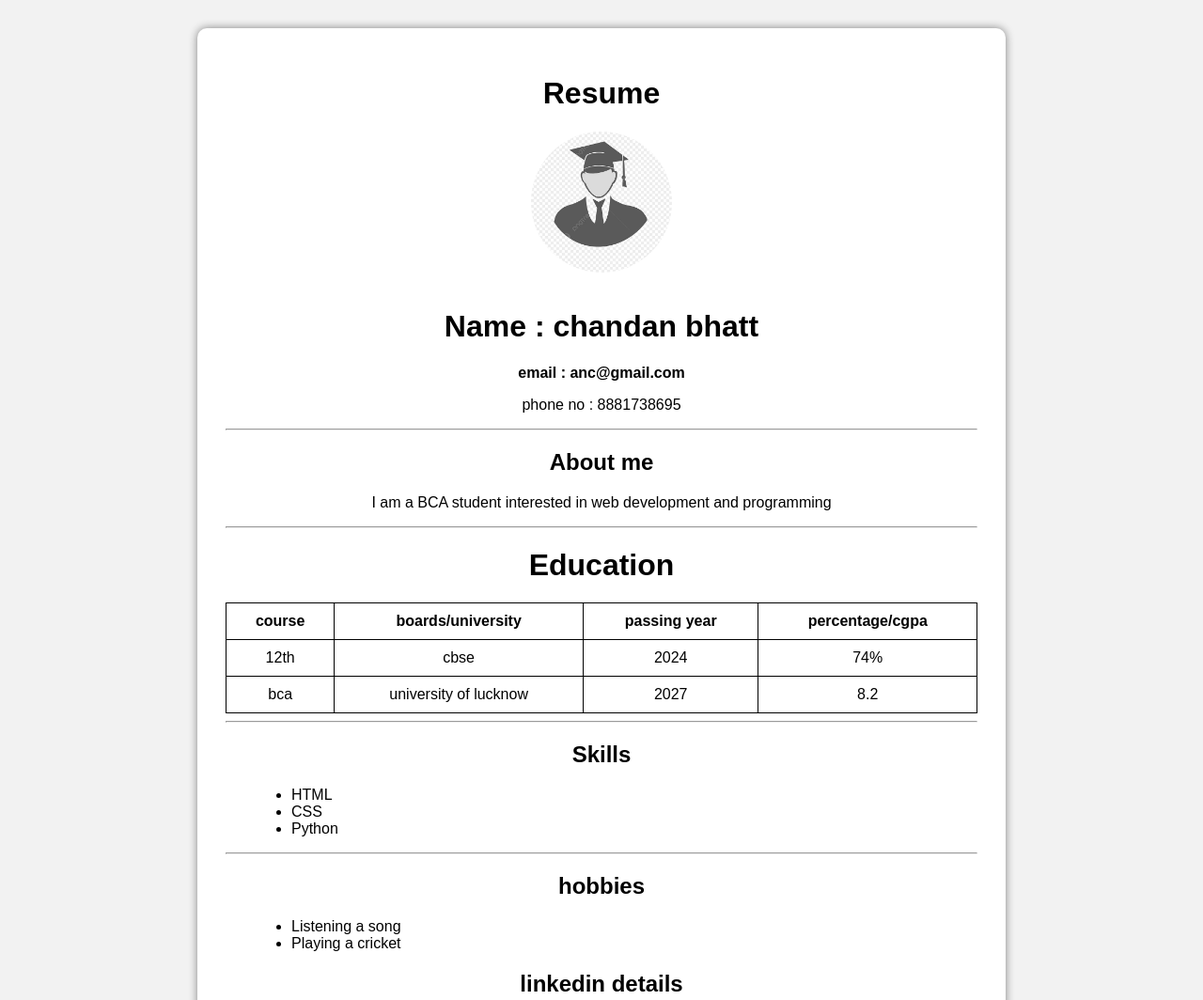
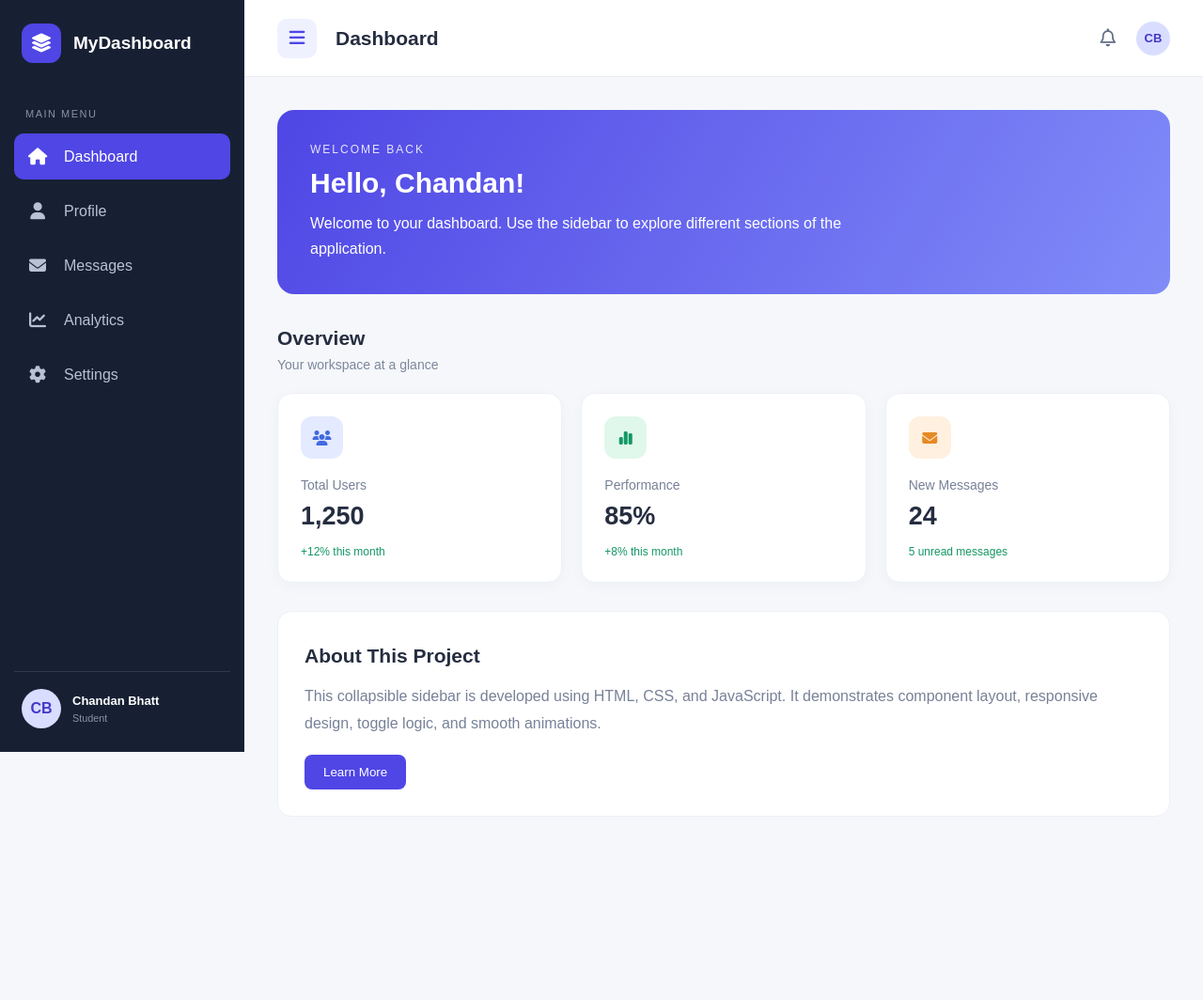
Before and after one commit to chandan-1819/htmlfile, a plain HTML site: page index.html in a window 1280 px wide. Shown: the top 1064 px of the page at 94% size. After the commit the page ends 904 px from the top, so only its background shows below. Drawn offline with Linux system fonts and the light colour scheme.

Commit message:
Add files via upload

```diff
--- a/index.html
+++ b/index.html
@@ -1,71 +1,148 @@
 <!DOCTYPE html>
 <html lang="en">
+
 <head>
     <meta charset="UTF-8">
     <meta name="viewport" content="width=device-width, initial-scale=1.0">
-    <title>portfolio</title>
-    <link rel="stylesheet" href="portfolio.css">
+    <title>Collapsible Sidebar</title>
+
+    <link rel="stylesheet" href="style.css">
+
+    <link rel="stylesheet" href="https://cdnjs.cloudflare.com/ajax/libs/font-awesome/6.5.2/css/all.min.css">
 </head>
+
 <body>
-    <div class="container">
-    <h1>Resume</h1>
-    <img src="rs.jpg" alt="" class="profile">
-    <br>
-        <h1><strong>Name : chandan bhatt</strong>
-        </h1>
-        <p> <strong>email : anc@gmail.com</strong></p>
-        <p>phone no : 8881738695</p>
-        <hr>
-        <h2><b> About me</b></h2>
-        <p>I am a BCA student interested in web development and programming</p>
-        <hr>
-        <h1 align="center ">Education</h1>
-        <table  border="2" align="center">
-            <tr>
-                <th>course</th>
-                <th>boards/university</th>
-                <th>passing year</th>
-                <th>percentage/cgpa</th>
-            </tr>
-            <tr>
-                <td>12th</td>
-                <td>cbse</td>
-                <td>2024</td>
-                <td>74%</td>
-            </tr>
-            <tr>
-                <td>bca</td>
-                <td>university of lucknow </td>
-                <td>2027</td>
-                <td>8.2</td>
-            </tr>
-        </table>
-        <hr>
-        <h2>Skills</h2>
-        <ul align="left">
-            <li>HTML</li>
-            <li>CSS</li>
-            <li>Python</li>
-        </ul>
-        <hr>
-        <h2>hobbies</h2>
-        <ul>
-            <li>Listening a song </li>
-            <li>Playing a cricket</li>
-        </ul>
-        <h2>linkedin details </h2>
-        <p align="center">
-        <center><a href="https://in.linkedin.com/" target="_blank">Visits my Linkedin </a></p>
-        <!-- <iframe src="https://www.google.com/maps/embed?pb=!1m18!1m12!1m3!1d3559.109472160257!2d81.0421315!3d26.868262800000004!2m3!1f0!2f0!3f0!3m2!1i1024!2i768!4f13.1!3m3!1m2!1s0x399be28f4a707fb1%3A0x87129e8059e4dce5!2sRama%20Degree%20College%20%7C%20Best%20B.Ed%20College%20in%20Lucknow%20%7C%20Best%20BBA%20College%20%7C%20Best%20B.com%2C%20M.com%20College%20in%20Lucknow!5e0!3m2!1sen!2sin!4v1785562033045!5m2!1sen!2sin" width="260" height="250" style="border:0;" allowfullscreen="" loading="lazy" referrerpolicy="strict-origin-when-cross-origin"></iframe></center><br>
-        <center><button type ="submit">submit</button></center>
-        <div class="class1">
-            Lorem ipsum dolor sit amet consectetur, adipisicing elit. Autem, pariatur?
+
+    <div class="overlay" id="overlay"></div>
+
+    <!-- Sidebar -->
+    <aside class="sidebar" id="sidebar">
+
+        <div class="logo">
+            <div class="logo-icon">
+                <i class="fa-solid fa-layer-group"></i>
+            </div>
+            <span class="logo-text">MyDashboard</span>
         </div>
-        <div class="parent">
-        <div class="div1">hello</div>
-        <div class="div2"></div>
-        <div class="div3"></div> -->
-</div>
 
+        <div class="menu-title">MAIN MENU</div>
+
+        <nav class="navigation">
+            <a href="#dashboard" class="nav-link active" title="Dashboard">
+                <i class="fa-solid fa-house"></i>
+                <span>Dashboard</span>
+            </a>
+
+            <a href="#profile" class="nav-link" title="Profile">
+                <i class="fa-solid fa-user"></i>
+                <span>Profile</span>
+            </a>
+
+            <a href="#messages" class="nav-link" title="Messages">
+                <i class="fa-solid fa-envelope"></i>
+                <span>Messages</span>
+            </a>
+
+            <a href="#analytics" class="nav-link" title="Analytics">
+                <i class="fa-solid fa-chart-line"></i>
+                <span>Analytics</span>
+            </a>
+
+            <a href="#settings" class="nav-link" title="Settings">
+                <i class="fa-solid fa-gear"></i>
+                <span>Settings</span>
+            </a>
+        </nav>
+
+        <div class="sidebar-bottom">
+            <div class="user-avatar">CB</div>
+            <div class="user-info">
+                <strong>Chandan Bhatt</strong>
+                <small>Student</small>
+            </div>
+        </div>
+
+    </aside>
+
+    <!-- Main Content -->
+    <main class="main-content" id="mainContent">
+
+        <header class="topbar">
+            <button class="toggle-btn" id="toggleBtn" aria-label="Toggle sidebar" aria-controls="sidebar"
+                aria-expanded="true">
+                <i class="fa-solid fa-bars"></i>
+            </button>
+
+            <h2>Dashboard</h2>
+
+            <div class="topbar-right">
+                <i class="fa-regular fa-bell"></i>
+                <div class="small-avatar">CB</div>
+            </div>
+        </header>
+
+        <section class="content">
+            <div class="welcome-card">
+                <p class="eyebrow">WELCOME BACK</p>
+                <h1>Hello, Chandan!</h1>
+                <p>
+                    Welcome to your dashboard. Use the sidebar to explore
+                    different sections of the application.
+                </p>
+            </div>
+
+            <div class="section-heading">
+                <h2>Overview</h2>
+                <p>Your workspace at a glance</p>
+            </div>
+
+            <div class="cards">
+                <div class="card">
+                    <div class="card-icon blue">
+                        <i class="fa-solid fa-users"></i>
+                    </div>
+                    <p>Total Users</p>
+                    <h3>1,250</h3>
+                    <small>+12% this month</small>
+                </div>
+
+                <div class="card">
+                    <div class="card-icon green">
+                        <i class="fa-solid fa-chart-simple"></i>
+                    </div>
+                    <p>Performance</p>
+                    <h3>85%</h3>
+                    <small>+8% this month</small>
+                </div>
+
+                <div class="card">
+                    <div class="card-icon orange">
+                        <i class="fa-solid fa-envelope"></i>
+                    </div>
+                    <p>New Messages</p>
+                    <h3>24</h3>
+                    <small>5 unread messages</small>
+                </div>
+            </div>
+
+            <div class="info-panel">
+                <h2>About This Project</h2>
+                <p>
+                    This collapsible sidebar is developed using HTML, CSS,
+                    and JavaScript. It demonstrates component layout,
+                    responsive design, toggle logic, and smooth animations.
+                </p>
+                <button class="learn-btn" id="learnBtn">Learn More</button>
+                <p class="learn-info" id="learnInfo" hidden>
+                    The sidebar can be expanded or collapsed using the menu
+                    button. On smaller screens, it opens as an overlay.
+                </p>
+            </div>
+        </section>
+
+    </main>
+
+    <script src="script.js"></script>
 </body>
+
 </html>
--- /dev/null
+++ b/script.js
@@ -0,0 +1,60 @@
+
+const toggleBtn = document.getElementById("toggleBtn");
+const overlay = document.getElementById("overlay");
+const navLinks = document.querySelectorAll(".nav-link");
+const learnBtn = document.getElementById("learnBtn");
+const learnInfo = document.getElementById("learnInfo");
+
+const mobileScreen = window.matchMedia("(max-width: 768px)");
+
+function updateButton() {
+    const isMobile = mobileScreen.matches;
+    const isOpen = isMobile
+        ? document.body.classList.contains("mobile-open")
+        : !document.body.classList.contains("collapsed");
+
+    toggleBtn.setAttribute("aria-expanded", String(isOpen));
+}
+
+function toggleSidebar() {
+    if (mobileScreen.matches) {
+        document.body.classList.toggle("mobile-open");
+    } else {
+        document.body.classList.toggle("collapsed");
+    }
+
+    updateButton();
+}
+
+function closeMobileSidebar() {
+    document.body.classList.remove("mobile-open");
+    updateButton();
+}
+
+toggleBtn.addEventListener("click", toggleSidebar);
+overlay.addEventListener("click", closeMobileSidebar);
+
+navLinks.forEach((link) => {
+    link.addEventListener("click", () => {
+        navLinks.forEach((item) => item.classList.remove("active"));
+        link.classList.add("active");
+
+        if (mobileScreen.matches) {
+            closeMobileSidebar();
+        }
+    });
+});
+
+learnBtn.addEventListener("click", () => {
+    const isHidden = learnInfo.hidden;
+
+    learnInfo.hidden = !isHidden;
+    learnBtn.textContent = isHidden ? "Show Less" : "Learn More";
+});
+
+mobileScreen.addEventListener("change", () => {
+    document.body.classList.remove("mobile-open");
+    updateButton();
+});
+
+updateButton();
--- /dev/null
+++ b/style.css
@@ -0,0 +1,460 @@
+* {
+    margin: 0;
+    padding: 0;
+    box-sizing: border-box;
+}
+
+:root {
+    --sidebar-width: 260px;
+    --sidebar-collapsed: 78px;
+    --primary: #4f46e5;
+    --dark: #172033;
+    --muted: #8992a7;
+    --background: #f5f7fb;
+}
+
+body {
+    font-family: Arial, Helvetica, sans-serif;
+    background: var(--background);
+    color: #252d40;
+    min-height: 100vh;
+}
+
+/* Sidebar */
+.sidebar {
+    width: var(--sidebar-width);
+    height: 100vh;
+    position: fixed;
+    top: 0;
+    left: 0;
+    z-index: 1000;
+    background: var(--dark);
+    color: white;
+    display: flex;
+    flex-direction: column;
+    padding: 25px 15px;
+    overflow: hidden;
+    transition: width 0.3s ease, transform 0.3s ease;
+}
+
+.logo {
+    display: flex;
+    align-items: center;
+    gap: 13px;
+    padding: 0 8px;
+    margin-bottom: 48px;
+    white-space: nowrap;
+    min-height: 42px;
+}
+
+.logo-icon {
+    min-width: 42px;
+    height: 42px;
+    background: var(--primary);
+    border-radius: 12px;
+    display: grid;
+    place-items: center;
+    font-size: 20px;
+}
+
+.logo-text {
+    font-size: 19px;
+    font-weight: bold;
+    opacity: 1;
+    transition: opacity 0.2s ease;
+}
+
+.menu-title {
+    font-size: 11px;
+    letter-spacing: 1.5px;
+    color: var(--muted);
+    padding: 0 12px;
+    margin-bottom: 15px;
+    white-space: nowrap;
+}
+
+.navigation {
+    display: flex;
+    flex-direction: column;
+    gap: 9px;
+}
+
+.nav-link {
+    min-height: 49px;
+    display: flex;
+    align-items: center;
+    gap: 17px;
+    padding: 0 14px;
+    border-radius: 10px;
+    color: #b9c2d5;
+    text-decoration: none;
+    white-space: nowrap;
+    transition: background 0.25s ease, color 0.25s ease;
+}
+
+.nav-link i {
+    min-width: 22px;
+    text-align: center;
+    font-size: 18px;
+}
+
+.nav-link span {
+    opacity: 1;
+    transition: opacity 0.2s ease;
+}
+
+.nav-link:hover,
+.nav-link.active {
+    background: var(--primary);
+    color: white;
+}
+
+.sidebar-bottom {
+    display: flex;
+    align-items: center;
+    gap: 12px;
+    padding: 18px 8px 0;
+    margin-top: auto;
+    border-top: 1px solid #303a50;
+    white-space: nowrap;
+}
+
+.user-avatar,
+.small-avatar {
+    display: grid;
+    place-items: center;
+    background: #d9ddff;
+    color: #4338ca;
+    font-weight: bold;
+    border-radius: 50%;
+    flex-shrink: 0;
+}
+
+.user-avatar {
+    width: 42px;
+    height: 42px;
+}
+
+.user-info {
+    display: flex;
+    flex-direction: column;
+    gap: 5px;
+    font-size: 13px;
+}
+
+.user-info small {
+    color: var(--muted);
+}
+
+/* Main Content */
+.main-content {
+    margin-left: var(--sidebar-width);
+    min-height: 100vh;
+    transition: margin-left 0.3s ease;
+}
+
+.topbar {
+    height: 82px;
+    background: white;
+    border-bottom: 1px solid #e9edf4;
+    display: flex;
+    align-items: center;
+    gap: 20px;
+    padding: 0 35px;
+}
+
+.topbar h2 {
+    font-size: 21px;
+}
+
+.toggle-btn {
+    width: 42px;
+    height: 42px;
+    border: none;
+    border-radius: 10px;
+    background: #f0f1ff;
+    color: var(--primary);
+    font-size: 19px;
+    cursor: pointer;
+    transition: background 0.2s ease;
+}
+
+.toggle-btn:hover {
+    background: #dfe2ff;
+}
+
+.topbar-right {
+    margin-left: auto;
+    display: flex;
+    align-items: center;
+    gap: 22px;
+    color: #647087;
+    font-size: 19px;
+}
+
+.small-avatar {
+    width: 36px;
+    height: 36px;
+    font-size: 13px;
+}
+
+/* Page Content */
+.content {
+    padding: 35px;
+    max-width: 1400px;
+    margin: auto;
+}
+
+.welcome-card {
+    background: linear-gradient(120deg, #4f46e5, #818cf8);
+    color: white;
+    padding: 35px;
+    border-radius: 18px;
+    margin-bottom: 35px;
+}
+
+.eyebrow {
+    font-size: 12px;
+    letter-spacing: 2px;
+    margin-bottom: 12px;
+    opacity: 0.85;
+}
+
+.welcome-card h1 {
+    font-size: 30px;
+    margin-bottom: 12px;
+}
+
+.welcome-card p:last-child {
+    line-height: 1.7;
+    max-width: 600px;
+}
+
+.section-heading {
+    margin-bottom: 22px;
+}
+
+.section-heading h2,
+.info-panel h2 {
+    font-size: 21px;
+    margin-bottom: 8px;
+}
+
+.section-heading p {
+    color: #7d879b;
+    font-size: 14px;
+}
+
+/* Dashboard Cards */
+.cards {
+    display: grid;
+    grid-template-columns: repeat(3, minmax(0, 1fr));
+    gap: 20px;
+    margin-bottom: 30px;
+}
+
+.card {
+    background: white;
+    border: 1px solid #edf0f5;
+    border-radius: 15px;
+    padding: 24px;
+    box-shadow: 0 4px 15px rgba(30, 41, 59, 0.03);
+}
+
+.card-icon {
+    width: 45px;
+    height: 45px;
+    display: grid;
+    place-items: center;
+    border-radius: 12px;
+    margin-bottom: 20px;
+}
+
+.blue {
+    background: #e4eaff;
+    color: #4169e1;
+}
+
+.green {
+    background: #dff8eb;
+    color: #159765;
+}
+
+.orange {
+    background: #fff0df;
+    color: #e58a25;
+}
+
+.card p {
+    font-size: 14px;
+    color: #778197;
+    margin-bottom: 10px;
+}
+
+.card h3 {
+    font-size: 27px;
+    margin-bottom: 12px;
+}
+
+.card small {
+    color: #159765;
+    font-size: 12px;
+}
+
+/* Information Panel */
+.info-panel {
+    background: white;
+    padding: 28px;
+    border: 1px solid #edf0f5;
+    border-radius: 15px;
+    line-height: 1.8;
+}
+
+.info-panel p {
+    color: #778197;
+    margin: 10px 0 18px;
+}
+
+.learn-btn {
+    background: var(--primary);
+    color: white;
+    padding: 11px 20px;
+    border: none;
+    border-radius: 8px;
+    cursor: pointer;
+}
+
+.learn-btn:hover {
+    background: #3730a3;
+}
+
+.learn-info {
+    padding: 12px;
+    background: #f0f1ff;
+    border-radius: 8px;
+}
+
+/* Collapsed Sidebar: Desktop */
+body.collapsed .sidebar {
+    width: var(--sidebar-collapsed);
+}
+
+body.collapsed .main-content {
+    margin-left: var(--sidebar-collapsed);
+}
+
+body.collapsed .logo-text,
+body.collapsed .menu-title,
+body.collapsed .nav-link span,
+body.collapsed .user-info {
+    opacity: 0;
+    pointer-events: none;
+}
+
+body.collapsed .logo {
+    padding-left: 3px;
+}
+
+body.collapsed .nav-link {
+    padding-left: 14px;
+}
+
+body.collapsed .sidebar-bottom {
+    padding-left: 3px;
+}
+
+/* Mobile Overlay */
+.overlay {
+    display: none;
+}
+
+/* Responsive Layout */
+@media (max-width: 768px) {
+    .sidebar {
+        width: var(--sidebar-width);
+        transform: translateX(-100%);
+    }
+
+    body.mobile-open .sidebar {
+        transform: translateX(0);
+    }
+
+    body.collapsed .sidebar {
+        width: var(--sidebar-width);
+    }
+
+    .main-content,
+    body.collapsed .main-content {
+        margin-left: 0;
+    }
+
+    body.collapsed .logo-text,
+    body.collapsed .menu-title,
+    body.collapsed .nav-link span,
+    body.collapsed .user-info {
+        opacity: 1;
+        pointer-events: auto;
+    }
+
+    body.collapsed .logo {
+        padding-left: 8px;
+    }
+
+    body.collapsed .nav-link {
+        padding-left: 14px;
+    }
+
+    body.collapsed .sidebar-bottom {
+        padding-left: 8px;
+    }
+
+    .overlay {
+        position: fixed;
+        inset: 0;
+        z-index: 999;
+        background: rgba(10, 15, 30, 0.5);
+        opacity: 0;
+        visibility: hidden;
+        display: block;
+        transition: opacity 0.3s ease, visibility 0.3s ease;
+    }
+
+    body.mobile-open .overlay {
+        opacity: 1;
+        visibility: visible;
+    }
+
+    .topbar {
+        padding: 0 18px;
+        height: 70px;
+    }
+
+    .content {
+        padding: 22px 16px;
+    }
+
+    .welcome-card {
+        padding: 25px 20px;
+    }
+
+    .welcome-card h1 {
+        font-size: 25px;
+    }
+
+    .cards {
+        grid-template-columns: 1fr;
+    }
+
+    .info-panel {
+        padding: 22px;
+    }
+}
+
+@media (prefers-reduced-motion: reduce) {
+
+    *,
+    *::before,
+    *::after {
+        transition-duration: 0.01ms !important;
+    }
+}
```
